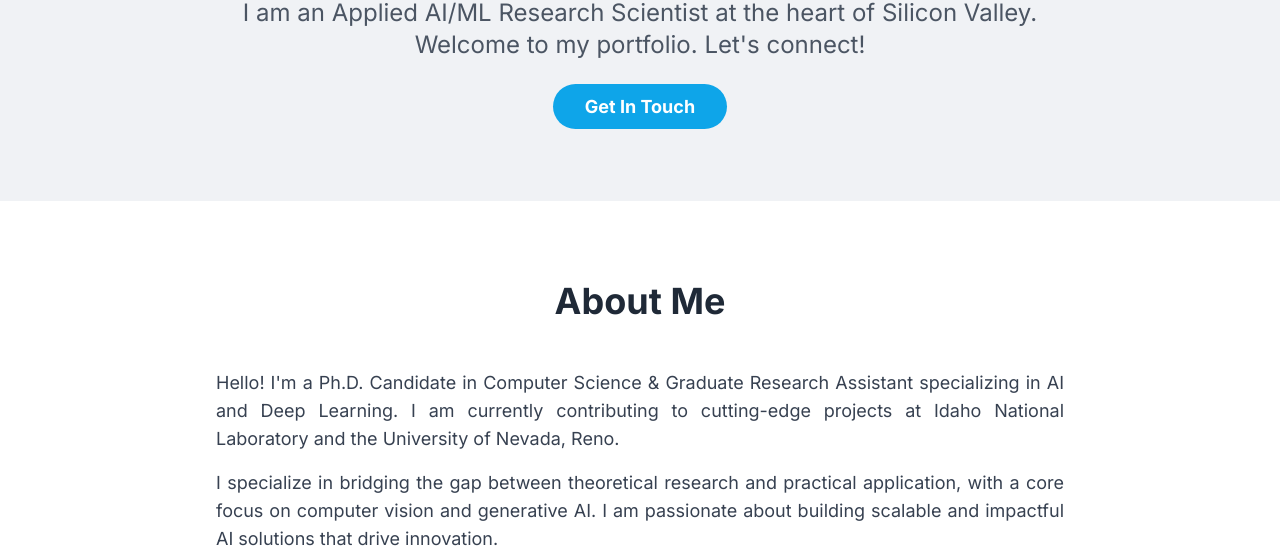
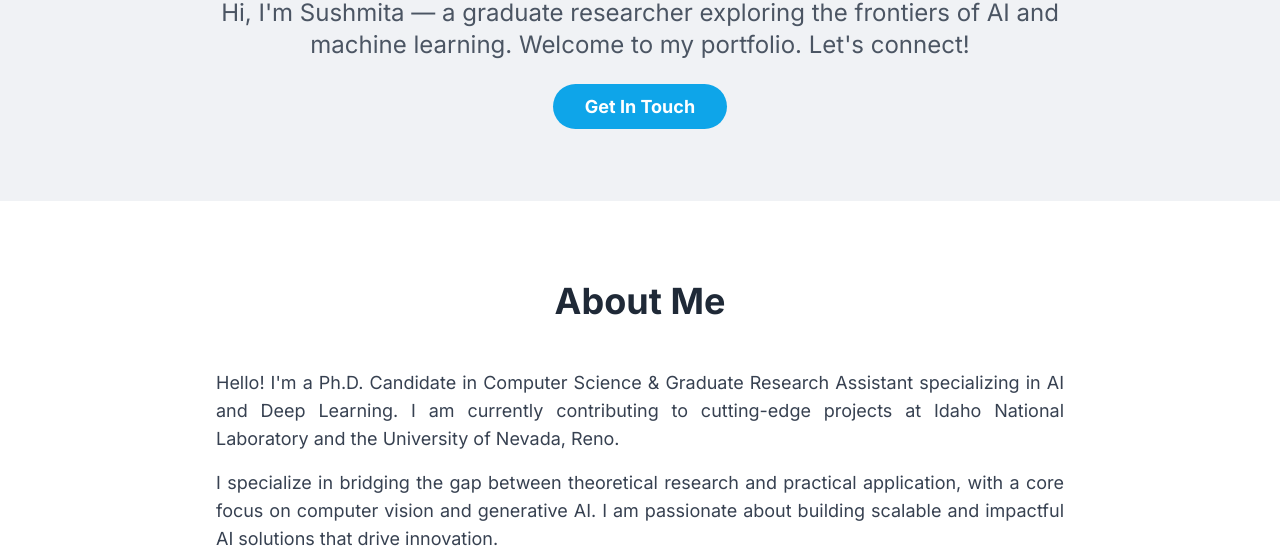
Before and after one commit to sushmitaSARKER/sushmitaSARKER.github.io, a plain HTML site: page index.html in a window 1280 px wide. Shown: the part 543-1100 px from the top of the page. Drawn offline with nearby package versions, Linux system fonts and the light colour scheme.

Commit message:
index.html

```diff
--- a/index.html
+++ b/index.html
@@ -72,7 +72,7 @@
                 <img src="https://i.imgur.com/zRcPX4V.jpeg" alt="Your Profile Picture" class="w-64 h-64 rounded-full mx-auto mb-8 border-4 border-white dark:border-gray-800 shadow-lg">
                 <h1 class="text-5xl md:text-6xl font-extrabold leading-tight mb-4">Hi, I'm Sushmita</h1>
                 <p class="text-xl md:text-2xl text-gray-600 mb-8">
-                    I am an Applied AI/ML Research Scientist at the heart of Silicon Valley. Welcome to my portfolio. Let's connect!
+                    Hi, I'm Sushmita — a graduate researcher exploring the frontiers of AI and machine learning. Welcome to my portfolio. Let's connect!
                 </p>
                 <a href="contact.html" class="bg-sky-500 hover:bg-sky-600 text-white font-bold py-3 px-8 rounded-full text-lg transition-transform transform hover:scale-105">
                     Get In Touch
```
